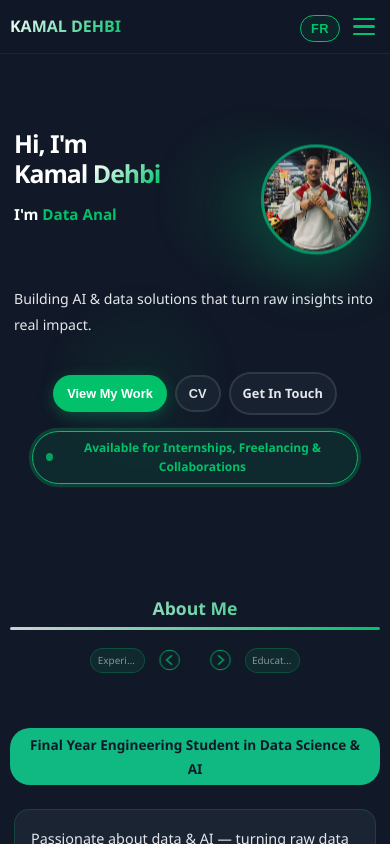
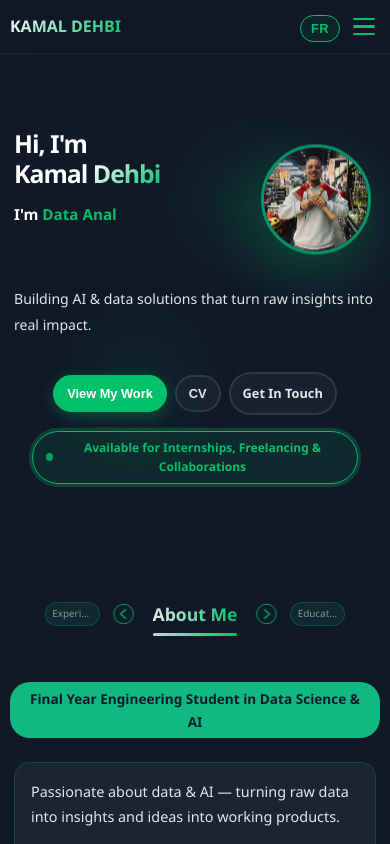
Before and after one commit to kamaLc73/Portfolio, a React (Vite) app: page / in a window 390 px wide. Shown: the top 844 px of the page. Built offline with nearby package versions, Linux system fonts and the light colour scheme.

Commit message:
v18 mobile v12

```diff
--- a/src/components/styles/WorkSection.css
+++ b/src/components/styles/WorkSection.css
@@ -909,31 +909,34 @@
     font-size: 2rem;
   }
 
-  .carousel-title {
-    font-size: 2rem;
-    white-space: normal;
-    text-align: center;
-    width: 100%;
-    order: -1;
-    margin-bottom: 0.75rem;
-  }
-
   .carousel-header {
-    gap: 0.75rem;
-    flex-wrap: wrap;
+    gap: 0.4rem;
+    flex-wrap: nowrap;
     justify-content: center;
   }
 
+  .carousel-title {
+    font-size: 1.25rem;
+    white-space: nowrap;
+    width: fit-content;
+    order: 0;
+    flex-basis: auto;
+    flex-shrink: 1;
+    margin: 0;
+    text-align: center;
+  }
+
   .section-nav-label {
-    font-size: 0.72rem;
-    padding: 0.3rem 0.65rem;
+    font-size: 0.7rem;
+    padding: 0.25rem 0.5rem;
     background: rgba(1, 193, 106, 0.1);
     border: 1px solid rgba(1, 193, 106, 0.25);
     border-radius: 20px;
     white-space: nowrap;
     overflow: hidden;
     text-overflow: ellipsis;
-    max-width: 110px;
+    max-width: 70px;
+    flex-shrink: 1;
   }
 
   .carousel-bottom-nav {
```
